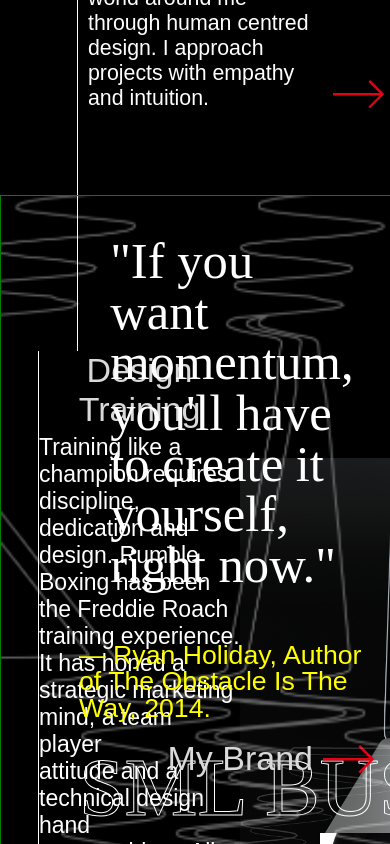
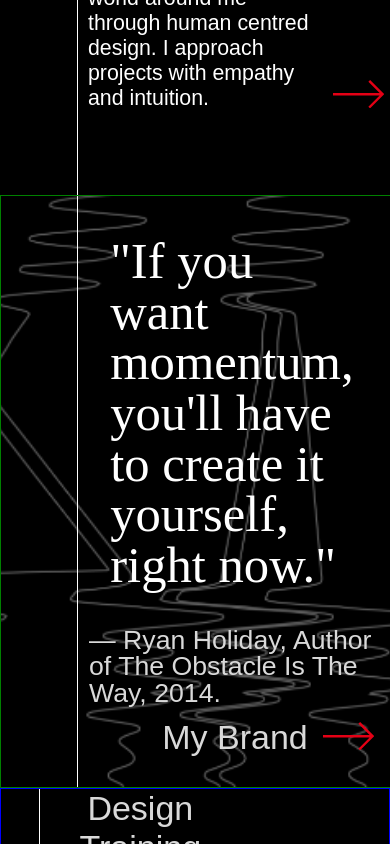
Before and after one commit to smc-dotexe/sadesign, a React (Create React App) app: page / in a window 390 px wide. Shown: the part 1156-2000 px from the top of the page. Built offline with nearby package versions, Linux system fonts and the light colour scheme.

Commit message:
finished styling designers art responsive 414

```diff
--- a/src/components/DesignTraining.js
+++ b/src/components/DesignTraining.js
@@ -1,4 +1,5 @@
 import React from 'react'
+import '../styles/designTrainingQuery.css'
 import rumbleGram1 from '.././images/rumble-gram1.png'
 import rumbleGram2 from '.././images/rumblegram2.jpg'
 import redBoxArrowRight from '.././images/redboxarrowright.png'
--- a/src/components/SmallBusiness.js
+++ b/src/components/SmallBusiness.js
@@ -1,4 +1,5 @@
 import React from 'react'
+import '../styles/smallBusinessQuery.css'
 import pdb from '.././images/pdb.png'
 import pdbGlitch from '.././images/saDualGlitch_Web.svg'
 import greyArrow from '../images/greyarrowright.png'
--- /dev/null
+++ b/src/styles/designTrainingQuery.css
@@ -0,0 +1,3 @@
+.designTraining {
+    border: 1px solid blue;
+}
--- a/src/styles/designersArtQuery.css
+++ b/src/styles/designersArtQuery.css
@@ -1,26 +1,26 @@
 @media only screen and (max-width: 700px) {
+    .slide {
+        height: 100%;
+    }
     .designersArt {
-        position: relative;
         display: grid;
         grid-template-columns: 20% 1fr;
-
-    }
+   }
 
     #border {
     }
-
     #goodDesignTitle {
         font-size: 45px;
         font-family: Chap Light;
         grid-row: 1;
         grid-column: 2;
         align-self: start;
-        justify-self: end;
+        justify-self: start;
         margin-top: 0;
         margin-left: 10px;
         padding: 0;
         line-height: 1;
-        box-sizing: border-box;
+        /* box-sizing: border-box; */
         text-align: left;
     }
 
@@ -56,10 +56,12 @@
     #daBG {
         background-image: url('../images/glitchSAWebStroke_Mobile.png');
         background-size: cover;
-        background-position: center;
+        background-position: center center;
         grid-row: 4;
-        height: 86vh;
+        height: 70vh;
         border: 1px solid green;
+        display: grid;
+        grid-template-rows: 1fr 100px;
     }
 
     #daBG h1 {
@@ -69,27 +71,32 @@
         grid-row: 1 / span 2;
         justify-self: start;
         align-self: start;
-
     }
 
     #daAuthor {
         font-size: 20pt;
-        color: yellow;
+        /* color: yellow; */
         grid-row: 1;
         grid-column: 2 / span 4;
         line-height: 1;
         align-self: end;
-        margin-bottom: 20px;
+        margin-bottom: -20px;
+        margin-left: 10px;
     }
 
     #myBrand {
         grid-row: 2;
         grid-column: 3;
+        align-self: start;
+        justify-self: center;
+        margin-top: 50px;
     }
 
     #arr2 {
         grid-row: 2;
         grid-column: 4;
+        margin-top: 35px;
+        align-self: start;
     }
 
 
@@ -99,9 +106,9 @@
 
     .smallBusiness {
         display: none;
-    } */
+    }
 
-    /* .contact {
+    .contact {
         display: none;
     } */
 
--- /dev/null
+++ b/src/styles/smallBusinessQuery.css
@@ -0,0 +1,2 @@
+.smallBusiness {
+}
```
